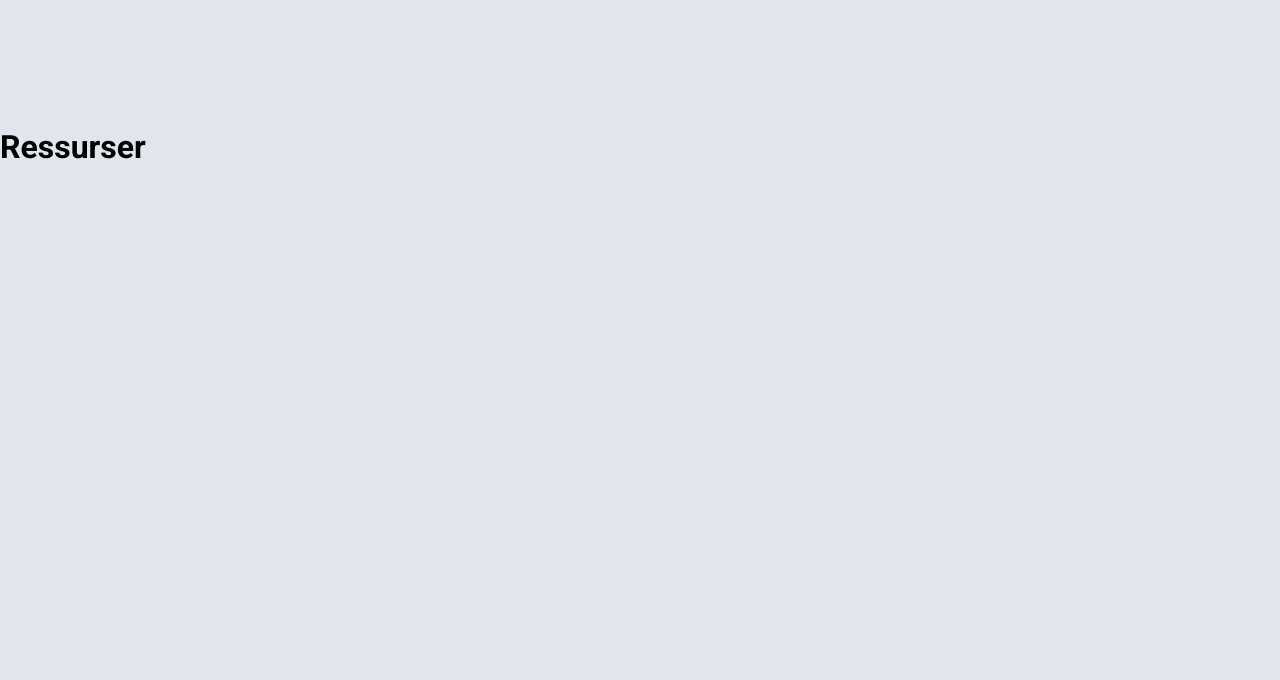
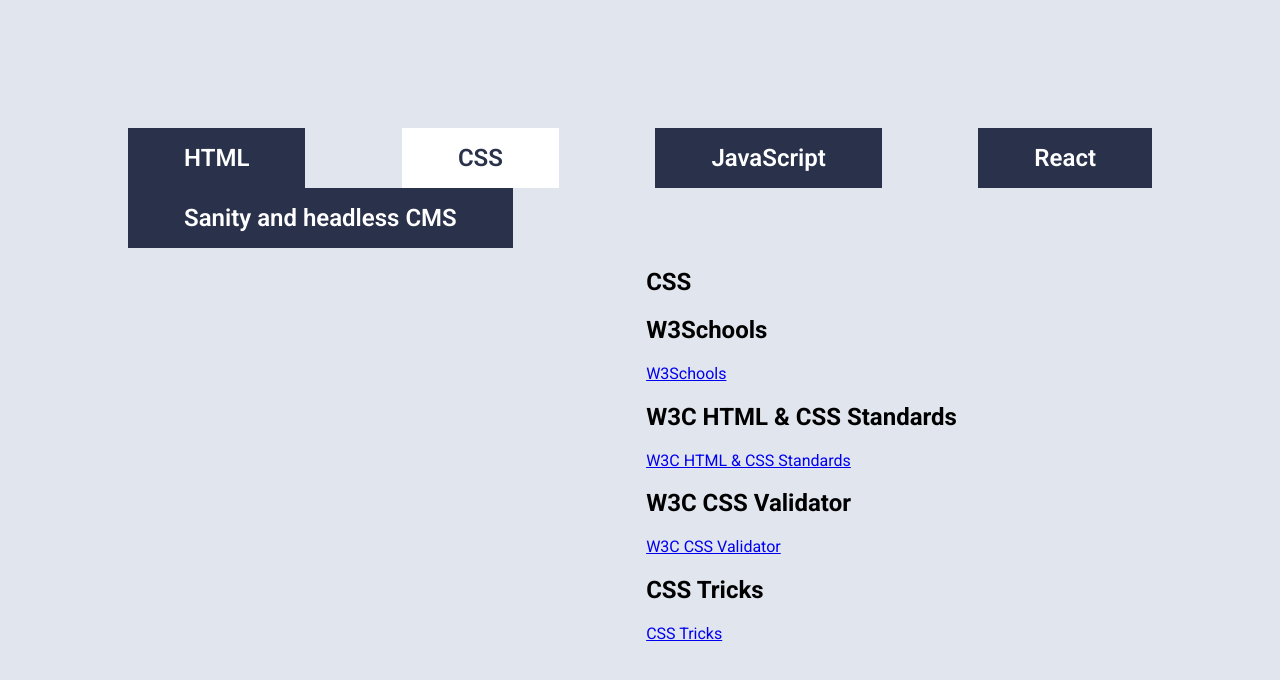
Before and after one commit to Stian3Ds/uin25ak2_resourceapp_stiam, a React (Vite) app: page /css in a window 1280 px wide. Shown: the top 680 px of the page. Built offline with nearby package versions, Linux system fonts and the light colour scheme.

Commit message:
retter opp feil jeg har gjort

```diff
--- a/src/App.jsx
+++ b/src/App.jsx
@@ -1,13 +1,21 @@
-import { useState } from 'react'
-import reactLogo from './assets/react.svg'
-import viteLogo from '/vite.svg'
+import React from 'react'
+import { Routes, Route, } from 'react-router-dom'
+import Layout from './components/Layout'
+import Resources from './components/Resources'
 import '../src/styles/style.scss'
 
 function App() {
-  const [count, setCount] = useState(0)
-
   return (
-      <h1>Ressurser</h1>
+        <Layout>
+          <Routes>
+            <Route path="/html" element={<Resources category="HTML" />} />
+            <Route path="/css" element={<Resources category="CSS" />} />
+            <Route path="/javascript" element={<Resources category="JavaScript" />} />
+            <Route path="/react" element={<Resources category="React" />} />
+            <Route path="/sanity" element={<Resources category="Sanity and headless CMS" />} />
+            <Route path="*" element={<Resources category="HTML" />} />
+          </Routes>
+        </Layout>
   )
 }
 
--- a/src/components/Layout.jsx
+++ b/src/components/Layout.jsx
@@ -9,7 +9,7 @@
             <Nav />
         </header>
         <main>
-            <PageTitle title="Mine Ressurser" />
+            <PageTitle />
             {children}
         </main>
         </>
--- a/src/components/Nav.jsx
+++ b/src/components/Nav.jsx
@@ -1,27 +1,23 @@
-import React from "react"
 import { NavLink } from "react-router-dom"
 
 
 export default function Nav() {
+    const navArray = [
+        {path: '/html', label: 'HTML' },
+        {path: '/css', label: 'CSS' },
+        {path: '/javascript', label: 'JavaScript' },
+        {path: '/react', label: 'React' },
+        {path: '/sanity', label: 'Sanity and headless CMS' },
+    ]
+
     return (
         <nav>
-            <ul>
-                <li>
-                    <NavLink to="/html">HTML</NavLink>
-                </li>
-                <li>
-                    <NavLink to="/css">CSS</NavLink>
-                </li>
-                <li>
-                    <NavLink to="/javascript">JavaScript</NavLink>
-                </li>
-                <li>
-                    <NavLink to="/react">React</NavLink>
-                </li>
-                <li>
-                    <NavLink to="/sanity">Sanity and headless CMS</NavLink>
-                </li>
-            </ul>
+            {navArray.map(item => (
+                <NavLink key={item.path} to={item.path} className={({ isActive}) => isActive ? 'active button-script' : 'button-script' } >
+                    {item.label}
+                </NavLink>
+            ) )}
+
         </nav>
     )
 }
--- a/src/components/PageTitle.jsx
+++ b/src/components/PageTitle.jsx
@@ -1,5 +1,3 @@
-import React from "react"
-
 export default function PageTitle({ title }) {
     return (
         <h1>{title}</h1>
--- a/src/components/Resources.jsx
+++ b/src/components/Resources.jsx
@@ -1,30 +1,32 @@
 import React from "react"
-import resourcesData from '../course_file/ressurser'
+import dataFromSchool from '../course_file/ressurser';
 
 export default function Resources({ category }) {
 
-    const filteredResources = resourcesData.filter(
-        (resource) => resource.category === category
+    const dataWanted = dataFromSchool.filter(
+        (resource) => resource.category === category.toLowerCase()
+
     )
+    console.log(dataWanted)
 
     return (
+
         <section>
-            <h1>Ressurser for {category} </h1>
-            {filteredResources.map((resource, index) => (
-                <article key={index} >
-                    <h2>{resource.category}</h2>
-                    <p>{resource.text}</p>
-                    <ul>
-                        {resource.sources.map((source, i) => (
-                            <li key={i}>
-                                <a href={source.url} target="_blank" rel="noopener noreferrer"> {source.title}</a>
+        <h1>{category}</h1>
+        {dataWanted.length ? (
+          dataWanted.map((resource, index) => (
+            <article key={index}>
+              <h2>{resource.title}</h2>
+              <p>
+                <a href={resource.url} target="_blank" > {resource.title}
+                </a>
+              </p>
+            </article>
+          ))
+        ) : (
+          <p>{category}</p>
+        )}
+      </section>
 
-                            </li>
-                        ) ) }
-                    </ul>
-
-                </article>
-            )  )  }
-        </section>
     )
 }
--- a/src/course_file/ressurser.js
+++ b/src/course_file/ressurser.js
@@ -75,3 +75,6 @@
     category: "headless-cms",
   },
 ];
+
+
+export default resources;
--- a/src/main.jsx
+++ b/src/main.jsx
@@ -1,7 +1,5 @@
 import { BrowserRouter } from 'react-router-dom'
-import { StrictMode } from 'react'
 import { createRoot } from 'react-dom/client'
-import '../src/styles/style.scss'
 import App from './App.jsx'
 
 createRoot(document.getElementById('root')).render(
--- a/src/styles/style.scss
+++ b/src/styles/style.scss
@@ -17,6 +17,9 @@
     font-family: "Roboto", serif;
 }
 
+header, article, div, aside, section, footer, main {
+    box-sizing: border-box;
+}
 
 header {
     display: flex;
```
